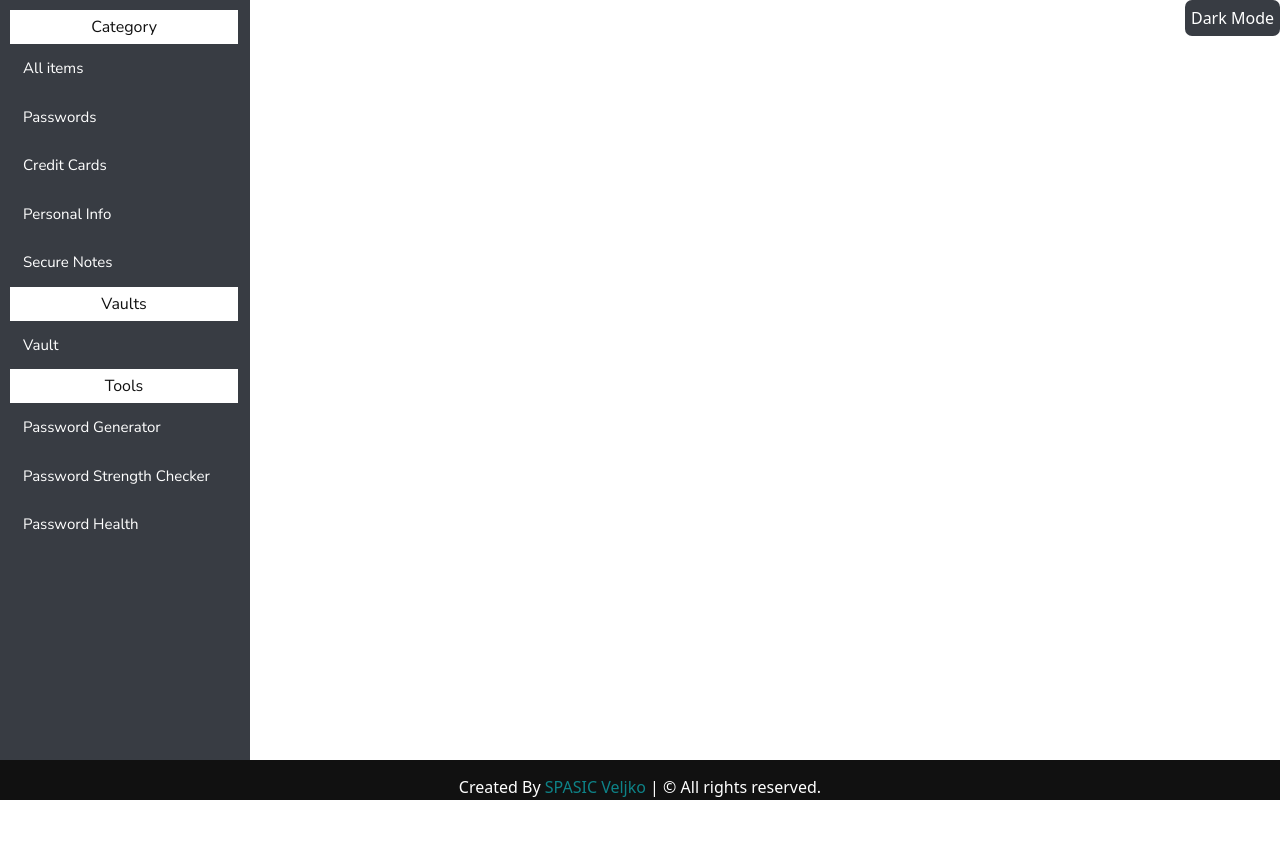
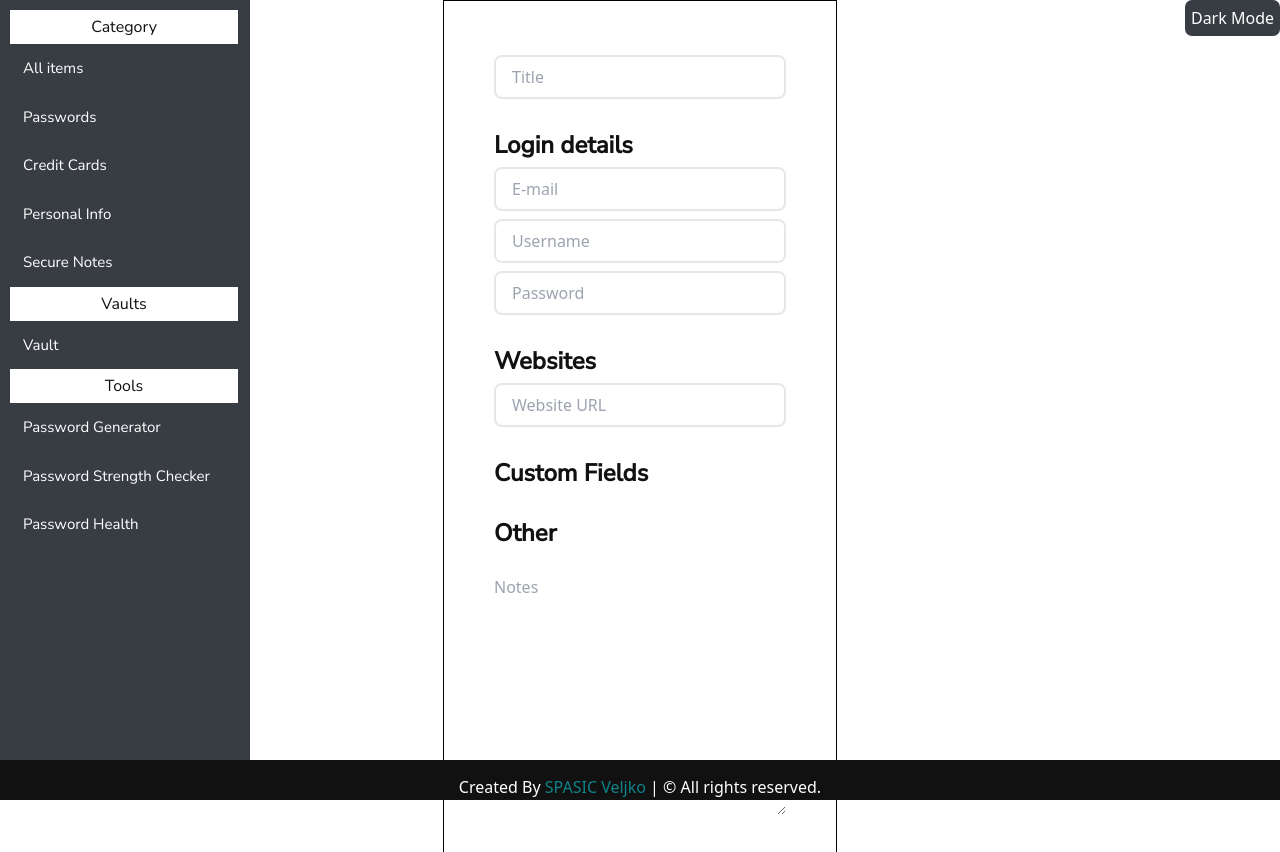
Before and after one commit to Veljko003/vaultpass, a Next.js app: page /formPages/passwordForm in a window 1280 px wide. Shown: the top 852 px of the page. Before the commit the page ends 800 px from the top, so only its background shows below. Built offline with nearby package versions, Linux system fonts and the light colour scheme.

Commit message:
wip: form pages components and passwordForm page

```diff
--- a/src/pages/formPages/passwordForm.jsx
+++ b/src/pages/formPages/passwordForm.jsx
@@ -1,4 +1,6 @@
 // Imports
+import * as yup from "yup"
+
 import styles from "@/web/styles/Form.module.css";
 import HeadPage from "@/web/components/HeadPage";
 import Main from "@/web/components/Main";
@@ -6,6 +8,23 @@ import Footer from "@/web/components/Footer";
 import Sidebar from "@/web/components/Sidebar";
 import ThemeSwitchButton from "@/web/components/ThemeSwitchButton";
 import Button from "@/web/components/Button";
+import FormPage from "@/web/components/FormPage";
+import FormField from "@/web/components/FormField";
+import Subtitle from "@/web/components/Subtitle";
+import Textarea from "@/web/components/Textarea";
+
+// Form attributes
+const initialValues = {
+    title: "",
+    password: "",
+  }
+
+  const validationSchema = yup.object().shape({
+    title: yup.string().required("Title is required").label("Title"),
+    email: yup.string().email().required("E-mail is required").label("E-mail"),
+    username: yup.string().required("Username is required").label("Username"),
+    password: yup.string().min(8).required("Password is required").label("Password"),
+  })
 
 // PasswordForm function
 const PasswordForm = () => {
@@ -15,6 +34,48 @@ const PasswordForm = () => {
       <Main>
         <ThemeSwitchButton />
         <Sidebar />
+        <FormPage initialValues={initialValues} validationSchema={validationSchema}>
+        <FormField
+            name="title"
+            type="text"
+            placeholder="Title"
+            label="Title"
+          />
+          <br />
+          <Subtitle titleLabel="Login details" />
+          <FormField
+            name="email"
+            type="email"
+            placeholder="E-mail"
+            label="E-mail"
+          />
+          <FormField
+            name="username"
+            type="text"
+            placeholder="Username"
+            label="Username"
+          />
+          <FormField
+            name="password"
+            type="password"
+            placeholder="Password"
+            label="Password"
+          />
+          <br />
+          <Subtitle titleLabel="Websites" />
+          <FormField
+            name="websites"
+            type="text"
+            placeholder="Website URL"
+            label="Website"
+          />
+          <br />
+          <Subtitle titleLabel="Custom Fields" />
+          <br />
+          <Subtitle titleLabel="Other" />
+          <br />
+          <Textarea />
+        </FormPage>
       </Main>
       <Footer />
     </>
--- /dev/null
+++ b/src/web/components/FormPage.jsx
@@ -0,0 +1,18 @@
+import { Formik, Form as FormikForm } from "formik"
+import styles from "@/web/styles/Form.module.css"
+
+const Form = (props) => {
+  const { children, title, ...otherProps } = props
+
+  return (
+    <Formik {...otherProps}>
+      <FormikForm
+        noValidate
+        className={styles.formPageContainer}
+      >
+        {children}
+      </FormikForm>
+    </Formik>
+  )
+}
+export default Form
--- /dev/null
+++ b/src/web/components/Subtitle.jsx
@@ -0,0 +1,13 @@
+import styles from "@/web/styles/Home.module.css"
+
+const Subtitle = (props) => {
+    const { titleLabel } = props
+
+    return (
+        <h3 className={styles.subTitle}>
+            {titleLabel}
+        </h3>
+    )
+}
+
+export default Subtitle
--- /dev/null
+++ b/src/web/components/Textarea.jsx
@@ -0,0 +1,11 @@
+import styles from "@/web/styles/Home.module.css"
+
+const Textarea = (props) => {
+    const { titleLabel } = props
+
+    return (
+        <textarea name="" id="" cols="30" rows="10" className={styles.textarea} placeholder="Notes"></textarea>
+    )
+}
+
+export default Textarea
--- a/src/web/styles/Form.module.css
+++ b/src/web/styles/Form.module.css
@@ -53,3 +53,10 @@
     background: #06494b;
     color: #fff;
 }
+
+
+/* FORM PAGES */
+.formPageContainer {
+    border: 1px solid black;
+    padding: 50px;
+}
--- a/src/web/styles/Home.module.css
+++ b/src/web/styles/Home.module.css
@@ -1,3 +1,5 @@
+@import url('https://fonts.googleapis.com/css2?family=Nunito+Sans:opsz,wght@6..12,300;6..12,400;6..12,500&display=swap');
+
 /* Main component */
 .main {
     display: flex;
@@ -96,8 +98,7 @@
   right: 0;
 }
 
-
-/* Home.module.css */
+/* Dropdown button */
 
 .dropdown {
   display: none;
@@ -120,3 +121,10 @@
   color: #fff;
   background-color: var(--color-span);
 }
+
+/* Subtitle component */
+.subTitle {
+  font-size: 24px;
+  font-family: 'Nunito Sans', sans-serif;
+  font-weight: bold;
+}
```
